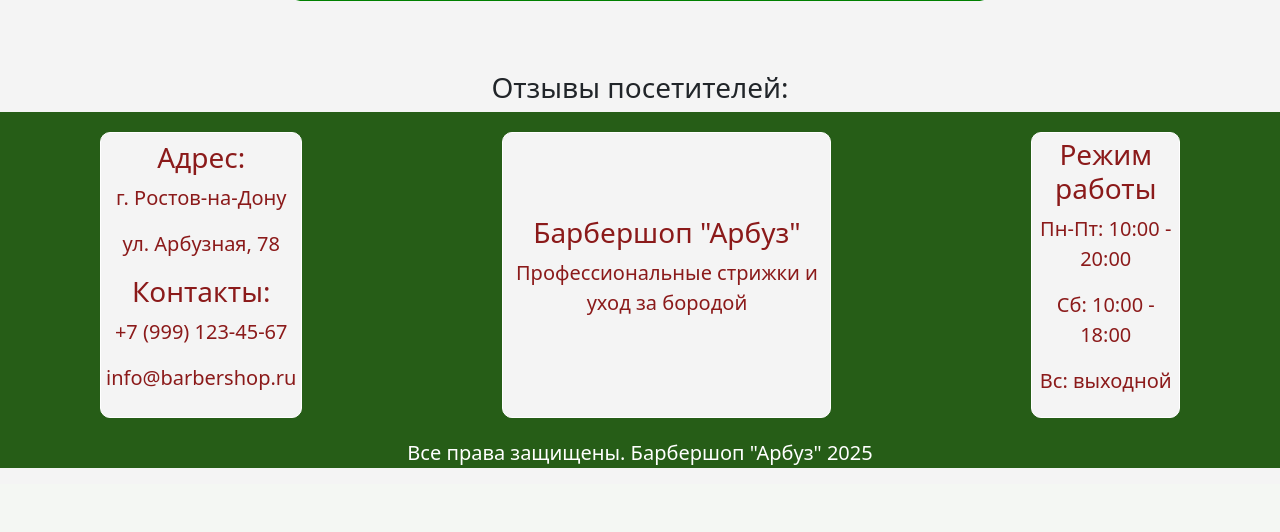
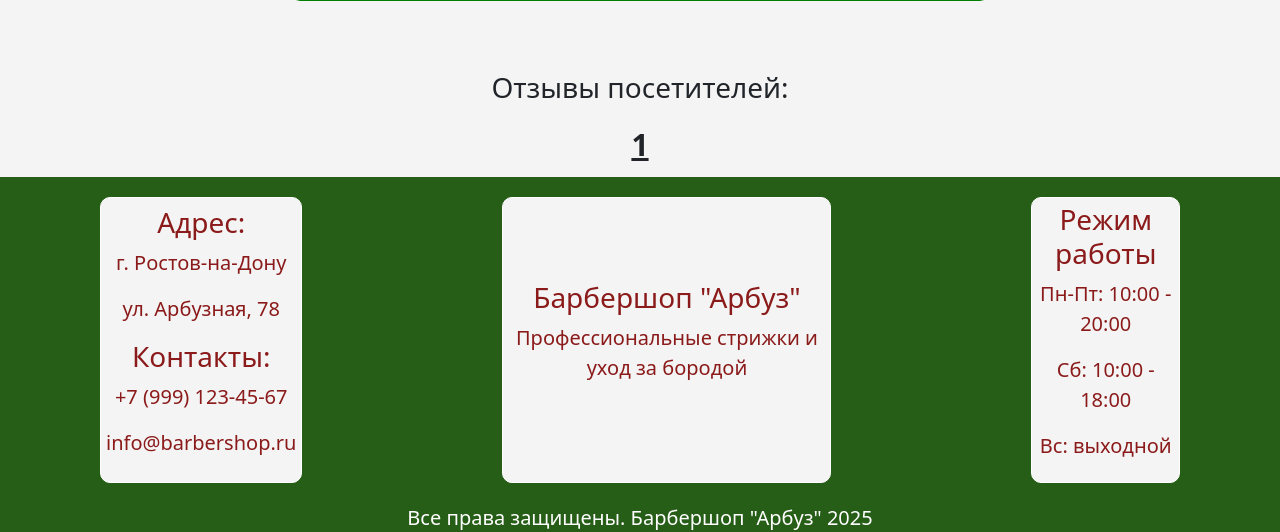
Before and after one commit to korekiwi/django_barber, a Django app: page / in a window 1280 px wide. Shown: the part 1843-2375 px from the top of the page. Before the commit the page ends 2311 px from the top, so only its background shows below. Run offline with Django 5.2, Linux system fonts and the light colour scheme; tables that the repository leaves empty hold one stand-in row (values such as "Sample post"); grey boxes marked "Sample" are stand-in pictures.

Commit message:
добавлена и усовершенствована пагинация отзывов на главной странице

```diff
--- a/core/templates/main.html
+++ b/core/templates/main.html
@@ -1,5 +1,6 @@
 {% extends 'base.html' %}
 {% load static %}
+{% load tags %}
 
 {% block title %}Барбершоп "Арбуз"{% endblock %}
 
@@ -63,6 +64,28 @@
         </div>
     {% endfor %}
     </div>
+    <div class="pages">
+    {% if reviews.has_previous and reviews.previous_page_number > 1 %}
+    <a href="?{% query_transform page=1 %}">1</a> |
+    {% endif %}
+    {% if reviews.has_previous and reviews.previous_page_number > 1|add:1 %}
+        <span>... |</span>
+    {% endif %}
+    {% if reviews.has_previous %}
+        <a href="?{% query_transform page=reviews.previous_page_number %}">{{reviews.previous_page_number}}</a> |
+    {% endif %}
+    <span class="now_page"> {{reviews.number}}</span>
+    {% if reviews.has_next  %}
+    | <a href="?{% query_transform page=reviews.next_page_number %}">{{reviews.next_page_number}}</a>
+    {% endif %}
+    {% if reviews.has_next and reviews.next_page_number < reviews.paginator.num_pages|add:-1 %}
+        <span> | ... </span>
+    {% endif %}
+    {% if reviews.next_page_number != reviews.paginator.num_pages %}
+    | <a href="?{% query_transform page=reviews.paginator.num_pages %}">{{reviews.paginator.num_pages}}</a>
+    {% endif %}
+    {% if page %}{% endif %}
+</div>
 </section>
 
 {% endblock content %}
--- a/core/views.py
+++ b/core/views.py
@@ -1,6 +1,6 @@
 from django.shortcuts import reverse
 from django.views.generic import TemplateView, CreateView, ListView
-from django.db.models import Q
+from django.core.paginator import Paginator
 
 from core.models import Master, Service, Visit, Review
 from core.forms import VisitForm, ReviewForm
@@ -25,7 +25,13 @@ class MainPageView(CreateView):
         context['menu'] = MENU
         context['masters'] = Master.objects.all()
         context['services'] = Service.objects.all()
-        context['reviews'] = Review.objects.filter(status=1)
+
+        paginator = Paginator(Review.objects.filter(status=1), 2)
+        page_number = self.request.GET.get("page", 1)
+        reviews = paginator.get_page(page_number)
+
+        context['reviews'] = reviews
+
         return context
 
     def get_success_url(self):
--- a/static/css/main.css
+++ b/static/css/main.css
@@ -233,3 +233,18 @@ form button {
     font-weight: bold;
     margin: 2px;
 }
+
+.pages {
+    margin: 10px auto;
+    font-size: 25px;
+    font-weight: bold;
+}
+
+.pages a {
+    color: black;
+}
+
+.now_page {
+    text-decoration: underline;
+    font-size: 30px;
+}
```
Also changed, not shown: core/templatetags/tags.py (added, +11 -0 lines), core/templatetags/__init__.py (added).
